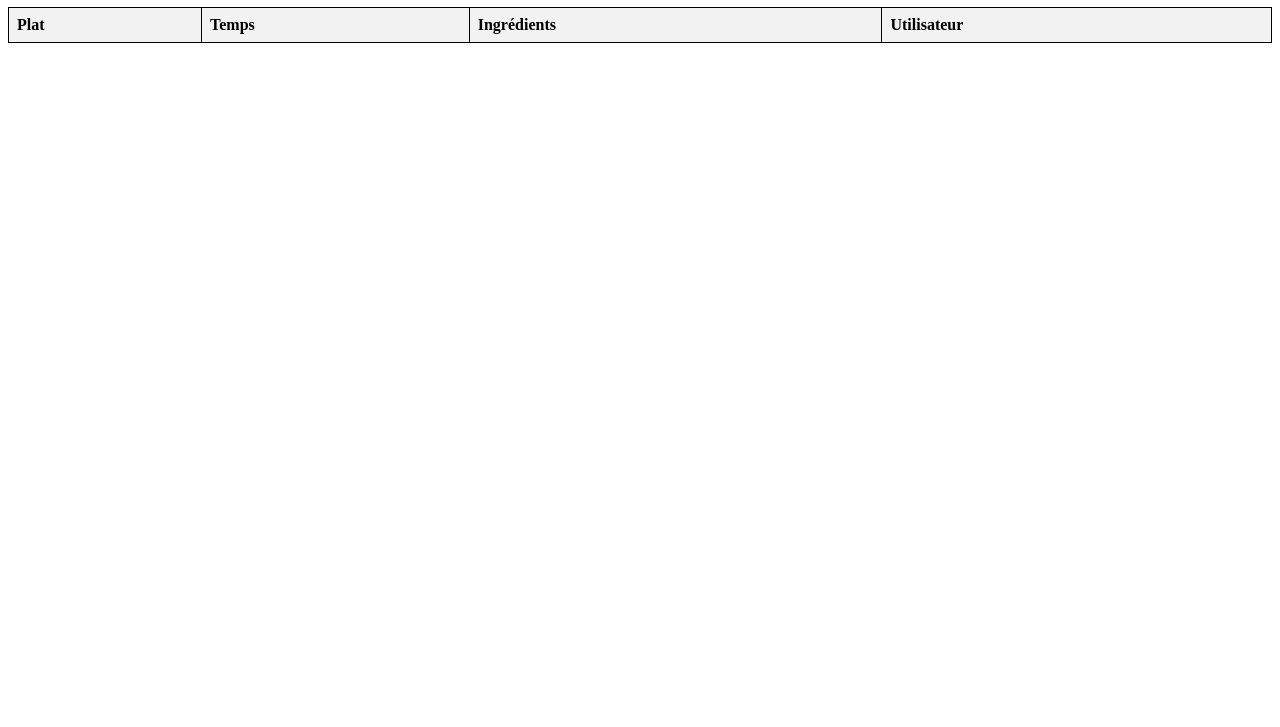
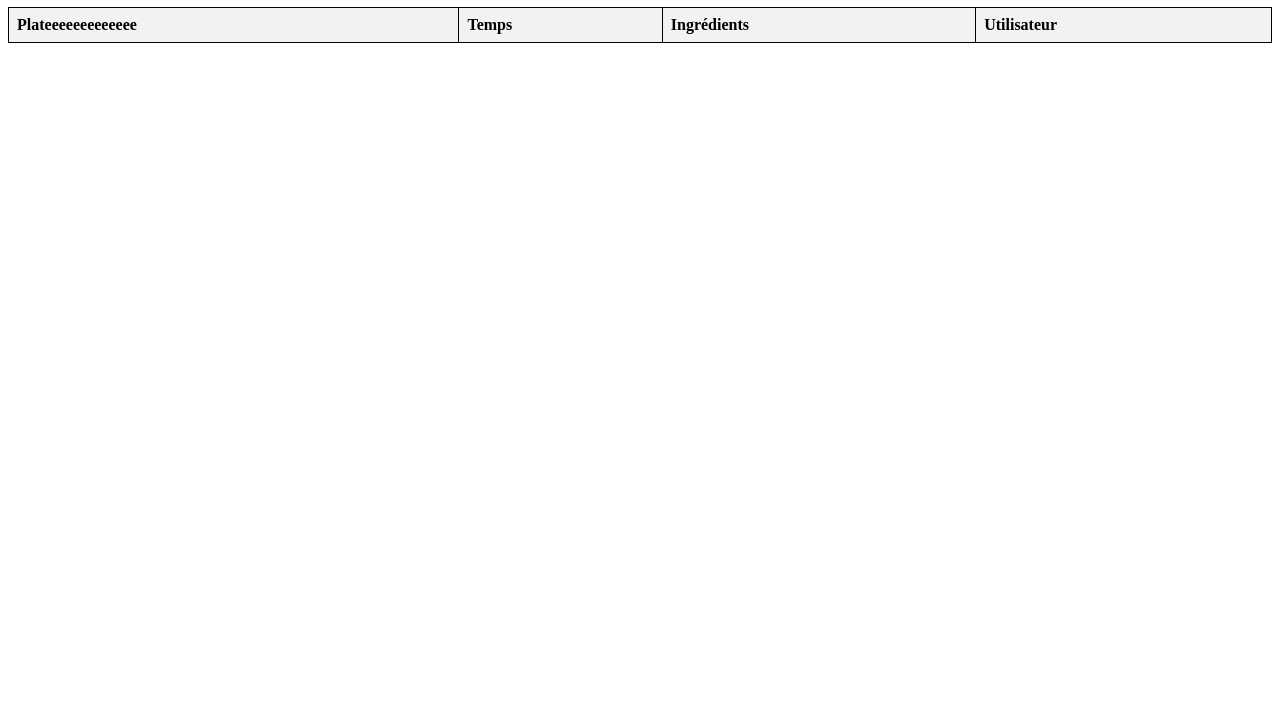
Before and after one commit to SantiagoDiFede/MarmitonLite_DevWeb, a website: page public/index.html in a window 1280 px wide. Shown: the part 73-800 px from the top of the page. Drawn offline with Linux system fonts and the light colour scheme.

Commit message:
Update index.html

```diff
--- a/public/index.html
+++ b/public/index.html
@@ -29,7 +29,7 @@
     <table id="recettesTable">
         <thead>
             <tr>
-                <th>Plat</th>
+                <th>Plateeeeeeeeeeeee</th>
                 <th>Temps</th>
                 <th>Ingrédients</th>
                 <th>Utilisateur</th>
```
